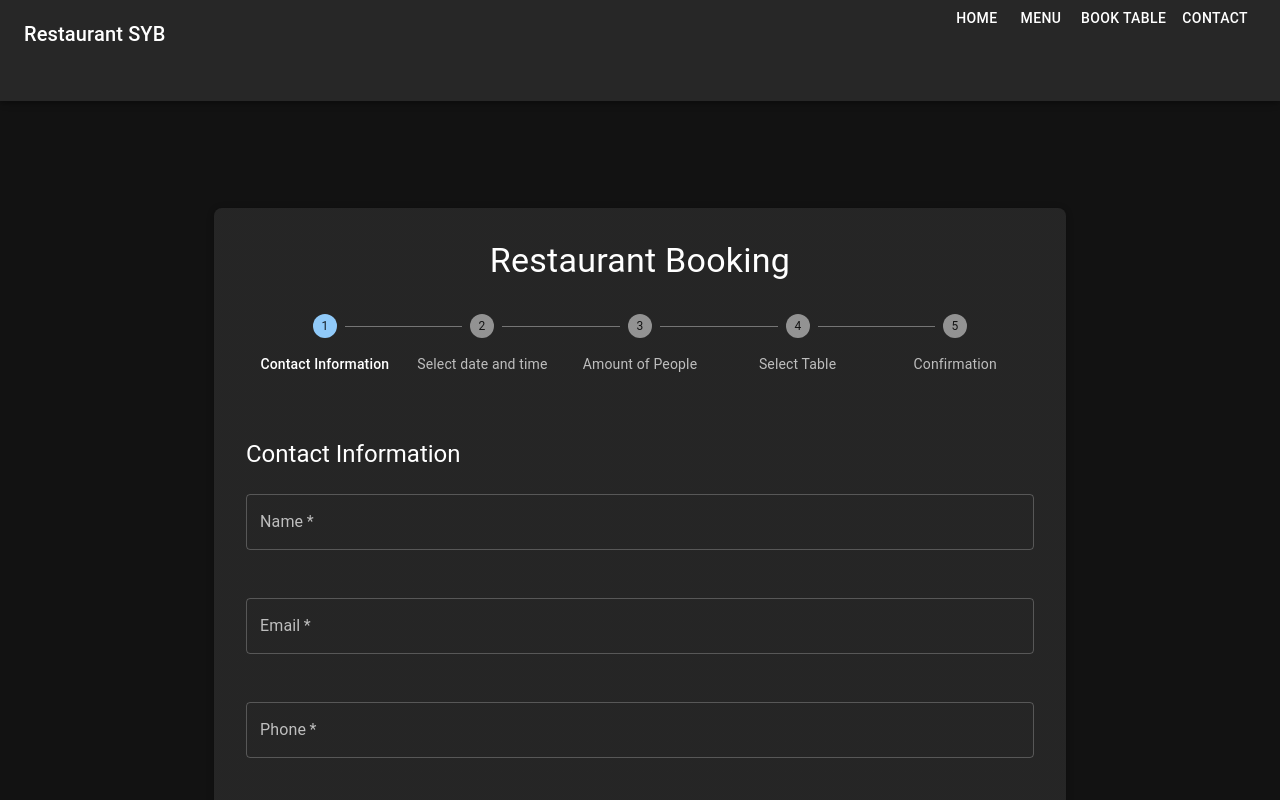
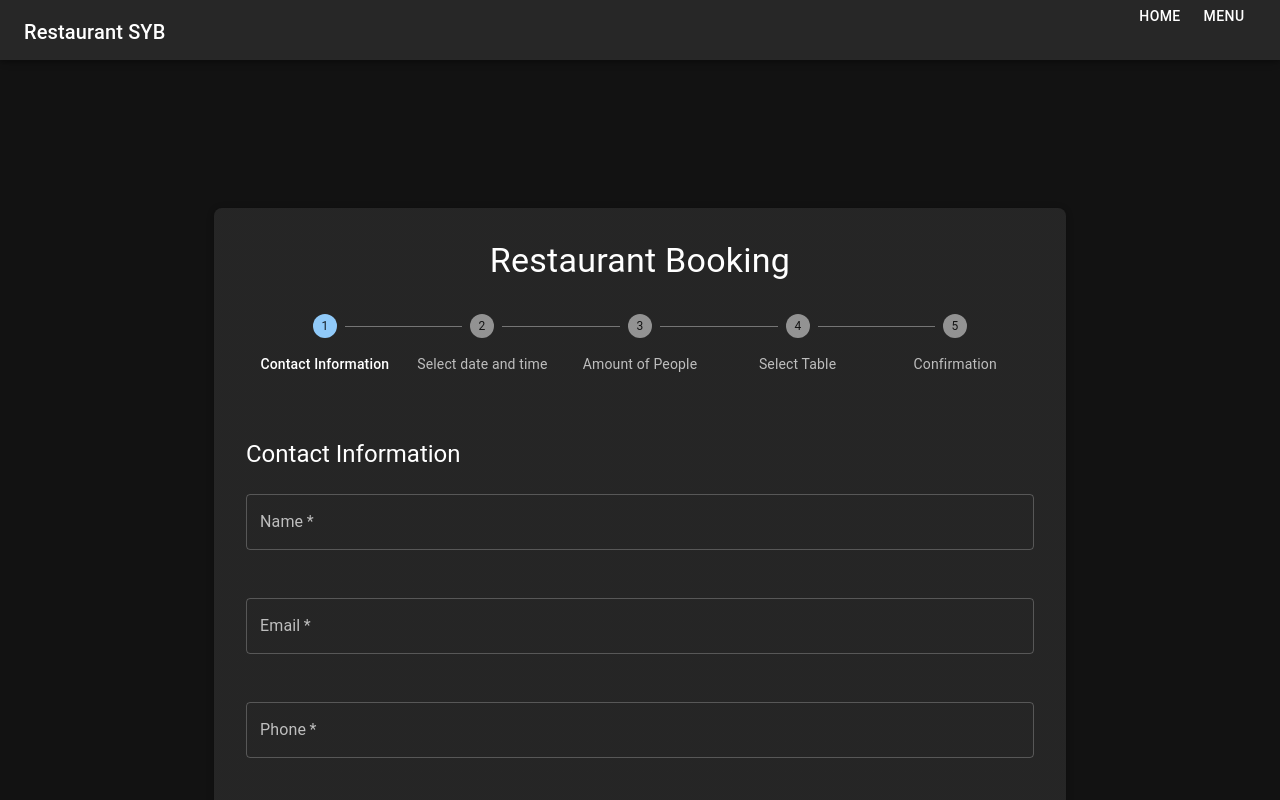
Before and after one commit to OssyCA/RestaurantReact, a React (Vite) app: page / in a window 1280 px wide. Shown: the top 800 px of the page. Built offline with nearby package versions, Linux system fonts and the light colour scheme.

Commit message:
Fix: navbar height

```diff
--- a/src/Components/Navbar.jsx
+++ b/src/Components/Navbar.jsx
@@ -1,5 +1,4 @@
 import * as React from "react";
-import PropTypes from "prop-types";
 import AppBar from "@mui/material/AppBar";
 import Box from "@mui/material/Box";
 import CssBaseline from "@mui/material/CssBaseline";
@@ -16,7 +15,7 @@ import Typography from "@mui/material/Typography";
 import Button from "@mui/material/Button";
 
 const drawerWidth = 240;
-const navItems = ["Home", "Menu", "Book Table", "Contact"];
+const navItems = ["Home", "Menu"];
 
 function Navbar(props) {
   const { window, children } = props;
@@ -50,7 +49,7 @@ function Navbar(props) {
   return (
     <Box sx={{ display: "flex" }}>
       <CssBaseline />
-      <AppBar component="nav">
+      <AppBar component="nav" sx={{ height: 60 }}>
         <Toolbar>
           <IconButton
             color="inherit"
@@ -84,7 +83,7 @@ function Navbar(props) {
           open={mobileOpen}
           onClose={handleDrawerToggle}
           ModalProps={{
-            keepMounted: true, // Better open performance on mobile.
+            keepMounted: true,
           }}
           sx={{
             display: { xs: "block", sm: "none" },
```
